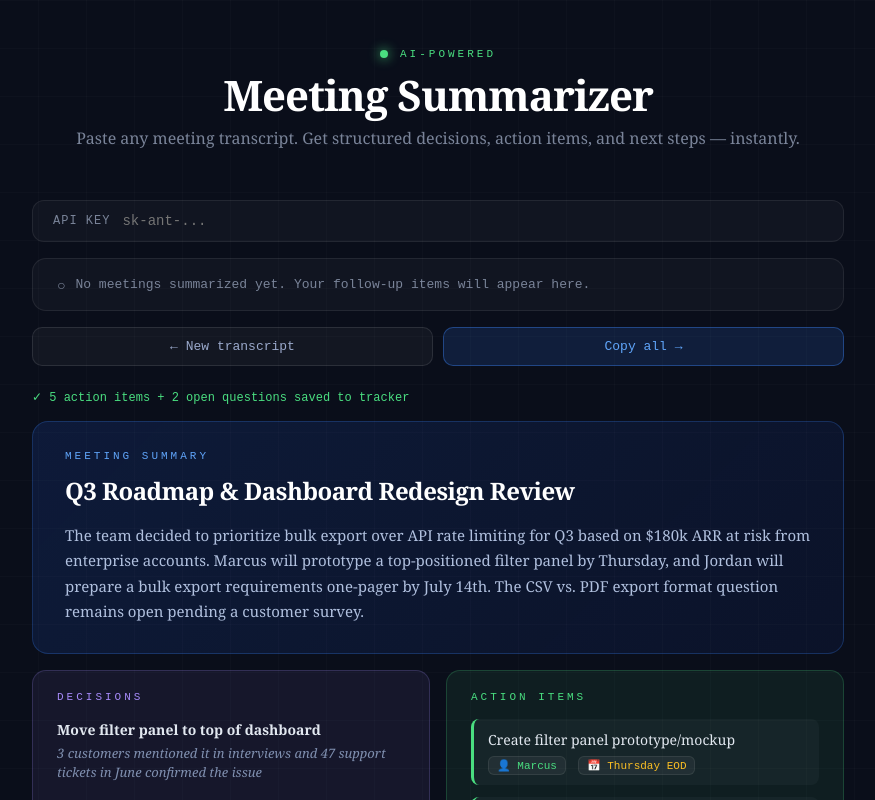
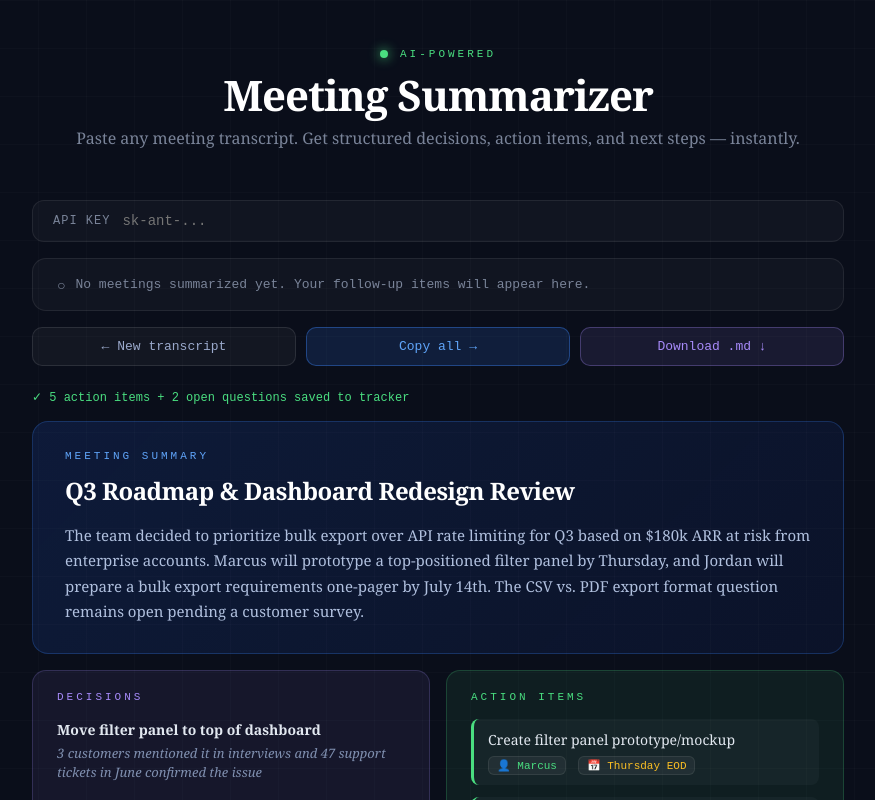
Before and after one commit to NSurawski/meeting-summarizer, a React (Vite) app: page / in a window 1280 px wide. Both pictures are taken after a click on the button "View Demo →". Shown: the top 800 px of the page, without its empty margins (202-1077 px from the left). Built offline with nearby package versions, Linux system fonts and the light colour scheme.

Commit message:
feat: add download as .md button
Exports the full summary as a markdown file named after the meeting
title, complementing the existing clipboard copy action.

```diff
--- a/src/MeetingSummarizer.jsx
+++ b/src/MeetingSummarizer.jsx
@@ -272,6 +272,27 @@ export default function MeetingSummarizer() {
       setLoading(false);
       setStreamingText("");
     }
+  };
+
+  const downloadMd = () => {
+    if (!summary) return;
+    const text = [
+      `# ${summary.title}`,
+      `\n## TL;DR\n${summary.tldr}`,
+      summary.topics?.length ? `\n## Topics Discussed\n${summary.topics.map(t => `• ${t.title}: ${t.summary}`).join("\n")}` : "",
+      summary.decisions?.length ? `\n## Decisions\n${summary.decisions.map(d => `• ${d.decision}${d.context ? ` (${d.context})` : ""}`).join("\n")}` : "",
+      summary.actionItems?.length ? `\n## Action Items\n${summary.actionItems.map(a => `• ${a.task} — Owner: ${a.owner}, Due: ${a.due}`).join("\n")}` : "",
+      summary.openQuestions?.length ? `\n## Open Questions\n${summary.openQuestions.map(q => `• ${q.question}`).join("\n")}` : ""
+    ].filter(Boolean).join("\n");
+
+    const slug = summary.title.toLowerCase().replace(/[^a-z0-9]+/g, "-").replace(/^-|-$/g, "");
+    const blob = new Blob([text], { type: "text/markdown" });
+    const url = URL.createObjectURL(blob);
+    const a = document.createElement("a");
+    a.href = url;
+    a.download = slug + ".md";
+    a.click();
+    URL.revokeObjectURL(url);
   };
 
   const copyAll = () => {
@@ -810,6 +831,20 @@ Press ⌘↵ to summarize"
                 >
                   {copied ? "✓ Copied!" : "Copy all →"}
                 </button>
+                <button
+                  onClick={downloadMd}
+                  style={{
+                    flex: 1, padding: "11px",
+                    background: "rgba(167,139,250,0.1)",
+                    border: "1px solid rgba(167,139,250,0.3)",
+                    borderRadius: 10, cursor: "pointer",
+                    color: "#A78BFA", fontSize: 13,
+                    fontFamily: "'Courier New', monospace",
+                    transition: "all 0.2s"
+                  }}
+                >
+                  Download .md ↓
+                </button>
               </div>
             )}
 
```
